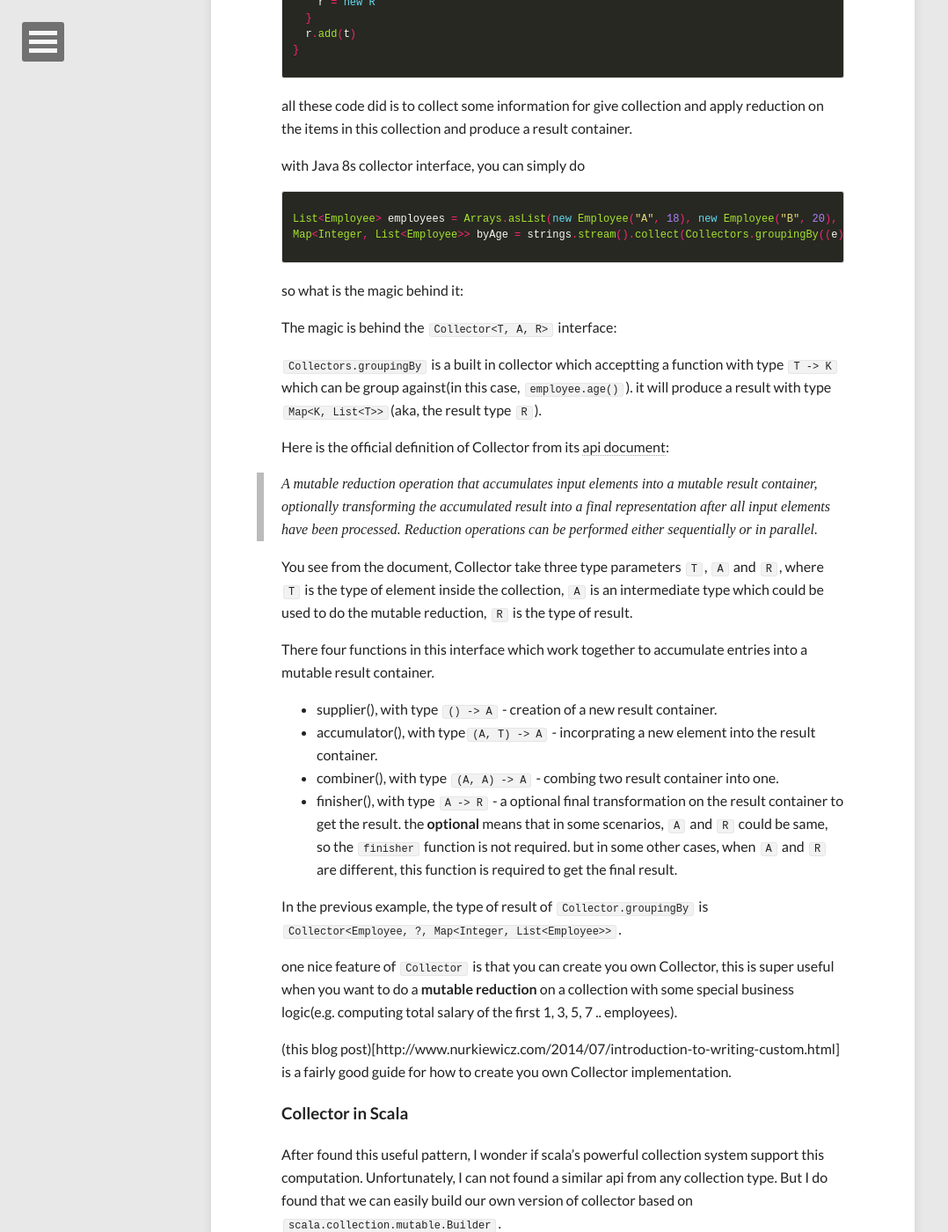
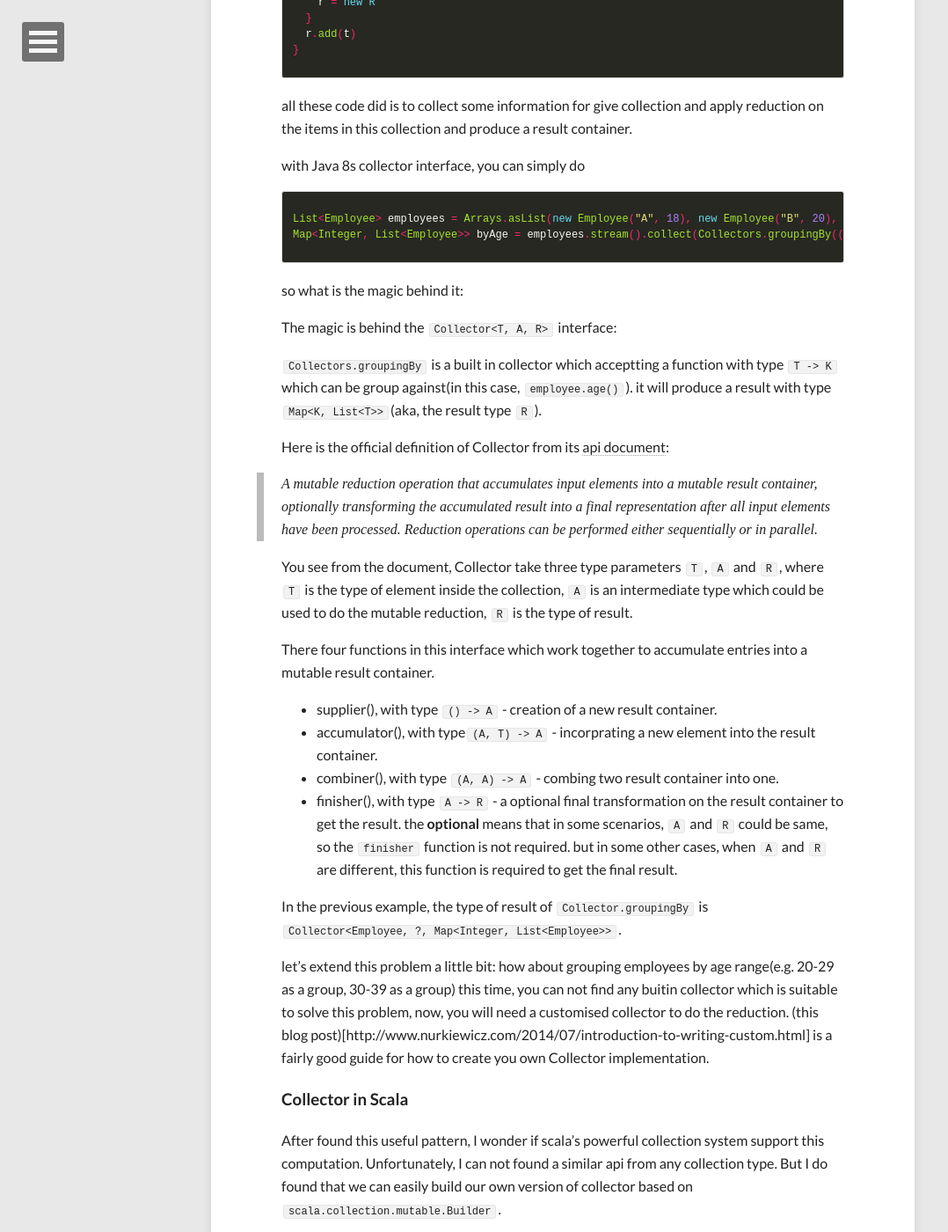
Before and after one commit to nicholasren/nicholasren.github.io, a Jekyll site: the page built from _posts/2015-02-10-fall-in-love-with-java-8-collectors.md, in a window 1280 px wide and 1400 px high, scrolled down 1611 px. Shown: the whole window at 88% size, without its empty margins (0-1078 px from the left). Built offline with Jekyll 4.4.1, drawn with Linux system fonts in a browser that asks for light colours; nearby versions of some CDN libraries; Markdown is read by kramdown in place of the engine named in the settings; comment, search, counter and statistics services are not loaded.

Commit message:
fix typo

```diff
--- a/_posts/2015-02-10-fall-in-love-with-java-8-collectors.md
+++ b/_posts/2015-02-10-fall-in-love-with-java-8-collectors.md
@@ -64,7 +64,7 @@ all these code did is to collect some information for give collection and apply
 with Java 8s collector interface, you can simply do
 {%highlight java%}
 List<Employee> employees = Arrays.asList(new Employee("A", 18), new Employee("B", 20), new Employee("C", 18));
-Map<Integer, List<Employee>> byAge = strings.stream().collect(Collectors.groupingBy((e) -> e.age));
+Map<Integer, List<Employee>> byAge = employees.stream().collect(Collectors.groupingBy((e) -> e.age));
 {%endhighlight%}
 
 so what is the magic behind it:
@@ -88,8 +88,8 @@ There four functions in this interface which work together to accumulate entries
 
 In the previous example, the type of result of `Collector.groupingBy` is `Collector<Employee, ?, Map<Integer, List<Employee>>`.
 
-one nice feature of `Collector` is that you can create you own Collector, this is super useful when you want to do a __mutable reduction__ on a collection with some special business logic(e.g. computing total salary of the first 1, 3, 5, 7 .. employees).
-
+let's extend this problem a little bit: how about grouping employees by age range(e.g. 20-29 as a group, 30-39 as a group)
+this time, you can not find any buitin collector which is suitable to solve this problem, now, you will need a customised collector to do the reduction.
 (this blog post)[http://www.nurkiewicz.com/2014/07/introduction-to-writing-custom.html] is a fairly good guide for how to create you own Collector implementation.
 
 
```
